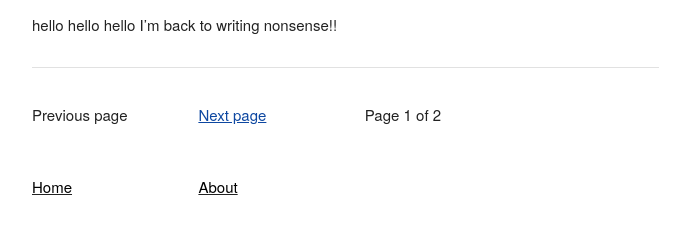
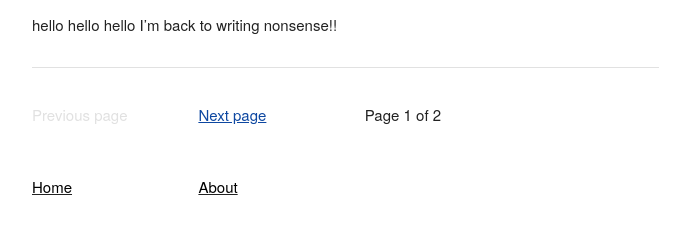
Before and after one commit to mt-trash/mt-trash.github.io, a Jekyll site: the page built from index.html, in a window 1280 px wide. Shown: the part 1056-1300 px from the top of the page, without its empty margins (128-818 px from the left). Built offline with Jekyll 4.4.1, drawn with Linux system fonts in a browser that asks for light colours; the list of posts is cut into pages by our own code.

Commit message:
Update index.html

```diff
--- a/index.html
+++ b/index.html
@@ -15,14 +15,14 @@ title: Empty Trash
   {% if paginator.previous_page %}
     <a href="{{ paginator.previous_page_path }}">Previous page</a>
   {% else %}
-    <span>Previous page</span>
+    <span class="inactive">Previous page</span>
   {% endif %}
   </div>
   <div class="two columns" style="margin-bottom: 5%">
   {% if paginator.next_page %}
     <a href="{{ paginator.next_page_path }}">Next page</a>
   {% else %}
-    <span>Next page</span>
+    <span class="inactive">Next page</span>
   {% endif %}
   </div>
   <div class="two columns" style="margin-bottom: 5%">
```
